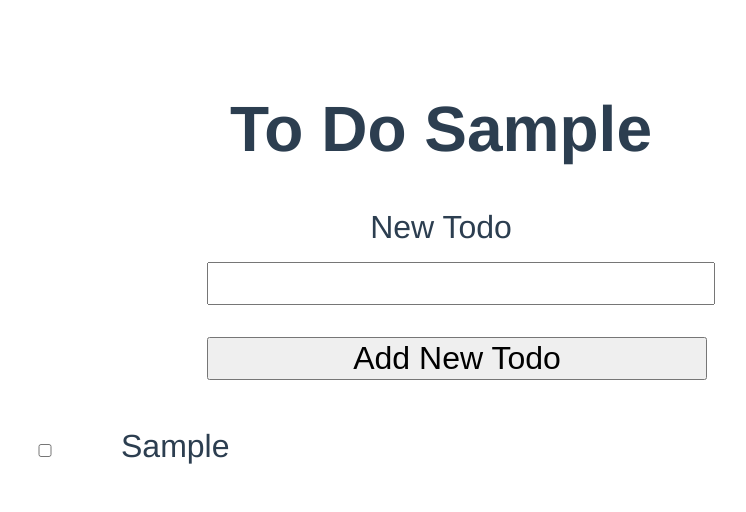
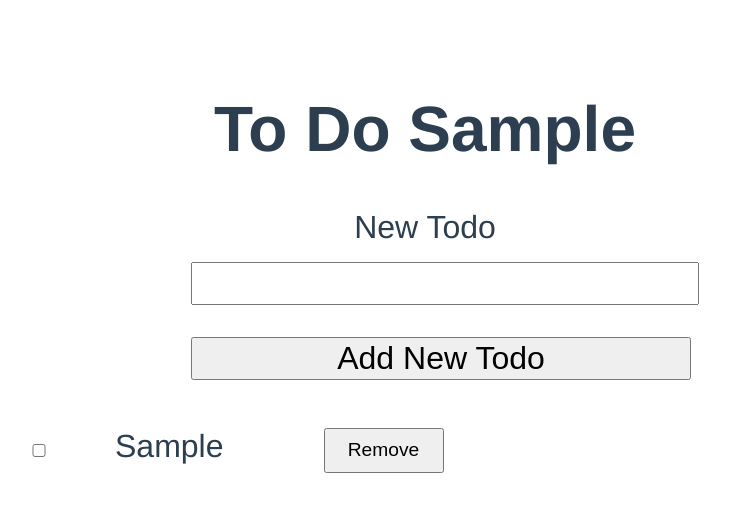
Before and after one commit to jiaah/basic-vue.js, a Vue app: page / in a window 1280 px wide. Both pictures are taken after typing "Sample" into the empty fields and a click on the button "Add New Todo". Shown: the top 512 px of the page, without its empty margins (215-961 px from the left). Built offline with nearby package versions, Linux system fonts and the light colour scheme.

Commit message:
remove to do

```diff
--- a/src/components/Todo.vue
+++ b/src/components/Todo.vue
@@ -1,12 +1,12 @@
 <template>
 	<h1>To Do Sample</h1>
 	<form @submit.prevent="addNewTodo">
-		<label for="todo">New Todo</label>
-		<input v-model="newTodo" type="text" name="todo" />
+		<label for="newTodo">New Todo</label>
+		<input v-model="newTodo" type="text" name="newTodo" />
 		<button>Add New Todo</button>
 	</form>
 	<ul>
-		<li v-for="todo in todos" :key="todo.id">
+		<li v-for="(todo, index) in todos" :key="todo.id">
 			<input
 				type="checkbox"
 				name="todo"
@@ -18,6 +18,7 @@
 			<span :class="{ done: todo.done }">
 				{{ todo.content }}
 			</span>
+			<button class="removeBtn" @click="removeTodo(index)">Remove</button>
 		</li>
 	</ul>
 </template>
@@ -40,12 +41,17 @@ export default {
 		function toggleDone(todo) {
 			todo.done = !todo.done;
 		}
-		console.log('todos', todos.value);
+
+		function removeTodo(index) {
+			todos.value.splice(index, 1);
+		}
+
 		return {
 			newTodo,
 			todos,
 			addNewTodo,
 			toggleDone,
+			removeTodo,
 		};
 	},
 };
@@ -61,16 +67,8 @@ body {
 	margin: 0 auto;
 }
 input,
-textarea,
-button,
-p,
-div,
-section,
-article,
-select {
-	display: 'block';
+button {
 	width: 100%;
-	font-family: sans-serif;
 	font-size: 1em;
 	margin: 0.5em;
 }
@@ -78,11 +76,15 @@ form {
 	width: 500px;
 	margin: 10px auto;
 }
+label {
+	text-align: left;
+}
 ul {
 	list-style: none;
 }
 li {
 	display: flex;
+	margin: 10px;
 }
 .todo {
 	cursor: pointer;
@@ -92,4 +94,10 @@ li {
 	color: gray;
 	text-decoration: line-through;
 }
+.removeBtn {
+	cursor: pointer;
+	margin: 0 0 0 100px;
+	font-size: 0.6em;
+	width: 120px;
+}
 </style>
```
